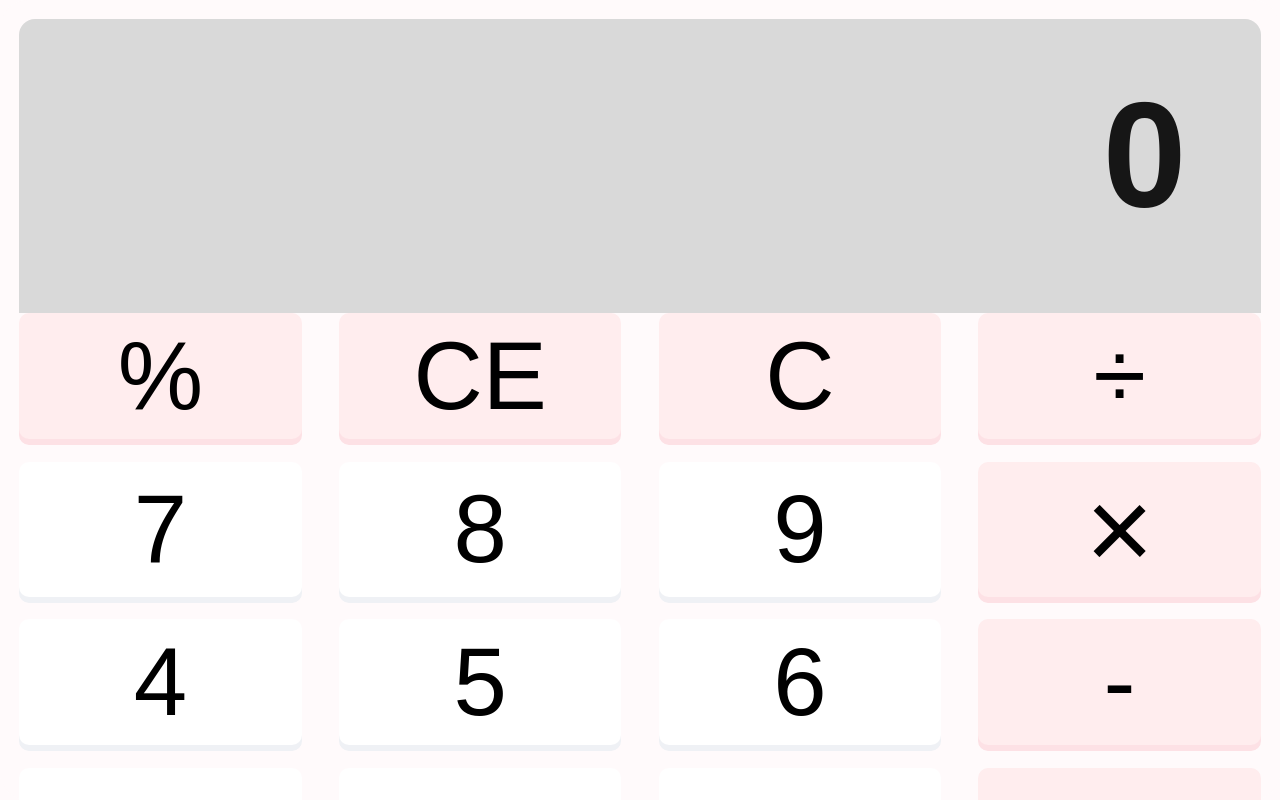
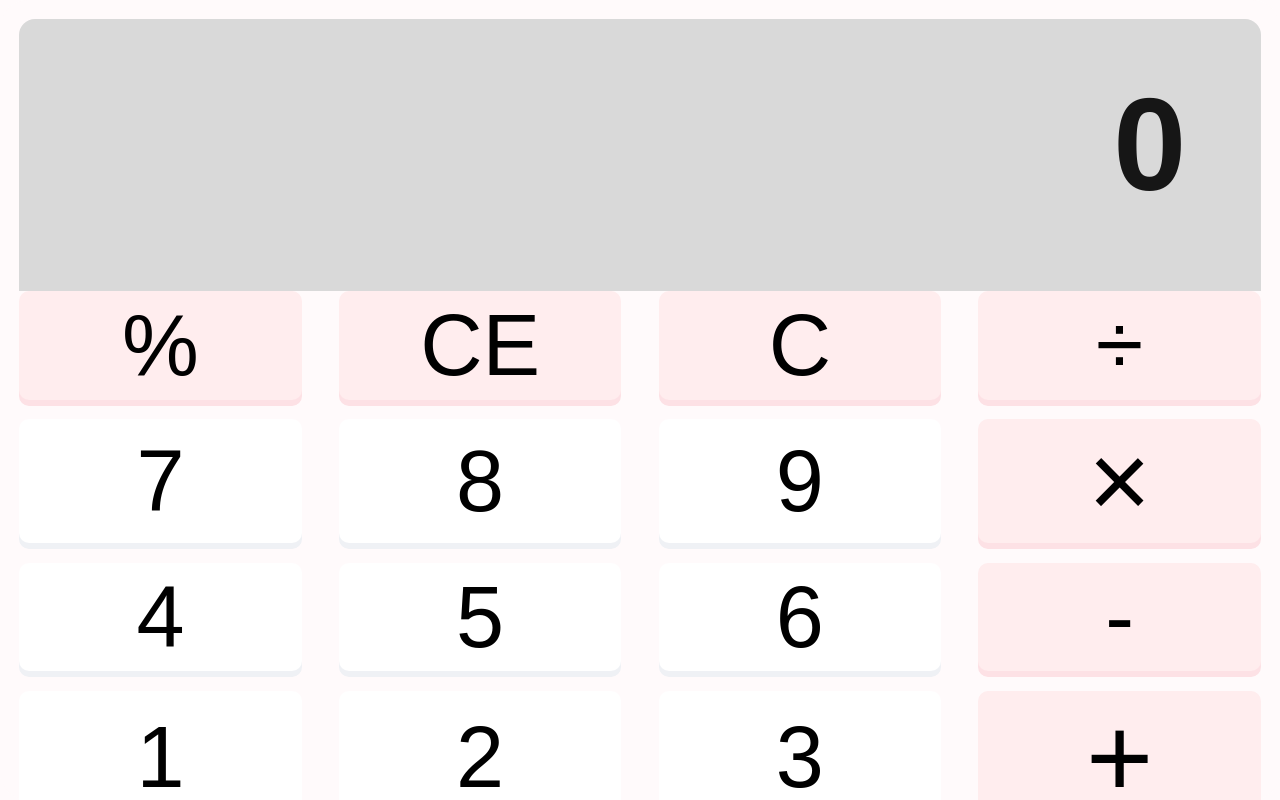
Before and after one commit to re-rank/-, a plain HTML site: page index.html in a window 1280 px wide. Drawn offline with Linux system fonts and the light colour scheme; a web font is replaced by a local one.

Commit message:
Increase minimum font sizes and prioritize vh over vw to maintain readability at minimum width

```diff
--- a/index.html
+++ b/index.html
@@ -72,7 +72,7 @@
         }
 
         .display-value {
-            font-size: clamp(6rem, calc(8vw + 6vh), 12rem);
+            font-size: clamp(8rem, calc(4vw + 10vh), 15rem);
             color: #161616;
             font-weight: 600;
             overflow: hidden;
@@ -83,7 +83,7 @@
         }
 
         .display-expression {
-            font-size: clamp(3.5rem, calc(4vw + 3vh), 6rem);
+            font-size: clamp(4.5rem, calc(2vw + 6vh), 8rem);
             color: #161616;
             font-weight: 400;
             font-family: 'Pretendard', sans-serif;
@@ -101,7 +101,7 @@
         .btn {
             border: none;
             border-radius: 10px;
-            font-size: clamp(3.5rem, calc(5vw + 4vh), 7rem);
+            font-size: clamp(5rem, calc(3vw + 6vh), 9rem);
             color: black;
             cursor: pointer;
             transition: all 0.1s ease;
@@ -195,11 +195,11 @@
         }
 
         .btn-multiply {
-            font-size: clamp(4rem, calc(6vw + 5vh), 8rem);
+            font-size: clamp(5.5rem, calc(4vw + 7vh), 10rem);
         }
 
         .btn-plus {
-            font-size: clamp(4.5rem, calc(7vw + 6vh), 9rem);
+            font-size: clamp(6rem, calc(4vw + 8vh), 11rem);
         }
 
         /* Responsive adjustments */
```
